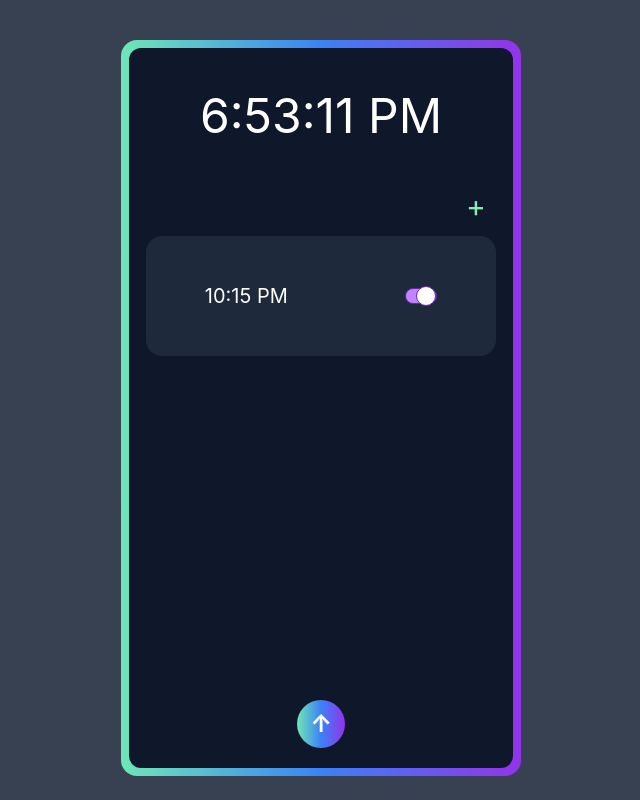
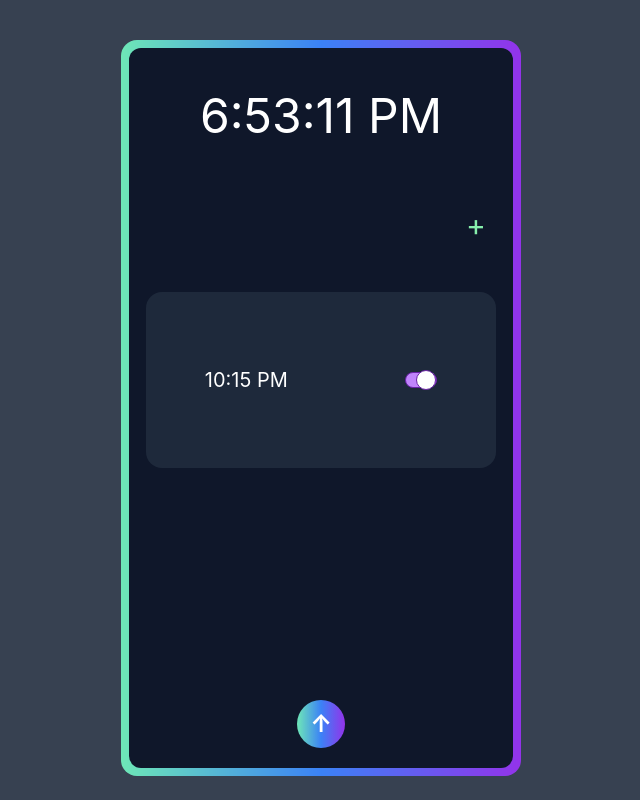
Before and after one commit to polojoe1/spinner, a React (Create React App) app: page / in a window 1280 px wide. Shown: the whole page, without its empty margins (319-959 px from the left). Built offline with nearby package versions, Linux system fonts and the light colour scheme.

Commit message:
fix more

```diff
--- a/src/App.js
+++ b/src/App.js
@@ -109,9 +109,9 @@ function App() {
       <div id='drop2' className={`${large?'h-[90vh]':'h-[30vh]'} w-96 bg-slate-900  duration-500 flex p-5 rounded-xl items-center flex-col justify-between`}>
 
         <div><p id='demo' className={` text-white text-5xl text-center pt-6`}>12:00:00 PM</p>
-        <div id='appear' className={`${large?'h-[92vh]:hidden':'hidden'}`}><div className=' h-[26rem] flex flex-col overflow-scroll'><p className={`${large?'':'hidden'} text-green-300  text-3xl pt-[2rem] pl-[20rem] origin-right cursor-pointer duration-500 mt-[1rem] pb-3`} onClick={()=>setAddAlarm(!addAlarm)}>+</p>
+        <div id='appear' className={`${large?'h-[92vh]:hidden':'hidden'}`}><div className=' h-[350px] flex justify-around flex-col overflow-scroll'><p className={`${large?'':'hidden'} text-green-300  text-3xl pt-[2rem] pl-[20rem] origin-right cursor-pointer duration-500 mt-[1rem] pb-3`} onClick={()=>setAddAlarm(!addAlarm)}>+</p>
           {alarms.map(alarm=>{return (
-            <div key={alarm.id} className={` ${large?' delay-75 flex':'hidden'} w-[350px] transition-opacity duration-500 rounded-2xl bg-slate-800 h-[120px] mb-1 items-center justify-around`}>
+            <div key={alarm.id} className={` ${large?' delay-75 flex':'hidden'} h-[176px] w-[350px] transition-opacity duration-500 rounded-2xl bg-slate-800  mb-1 items-center justify-around`}>
               <p className={`text-white text-xl `}>{isNaN(alarm.time[4])?alarm.time.slice(0,4):alarm.time.slice(0,5)} {alarm.time[alarm.time.length-2]+alarm.time[alarm.time.length-1]}</p>
               <div onClick={()=>changeAlarmToOffOrOn(alarm.id)} className={`${alarm.on?'justify-end bg-purple-400 border-[1px]  border-purple-800':'bg-slate-300'} duration-75 h-4 w-8 cursor-pointer rounded-full flex items-center `}>
                 <div className={` ${alarm.on?'border-[1px] border-purple-800 origin-left ':' origin-right'} duration-1000 h-5 w-5 rounded-full bg-white`}></div>
```
